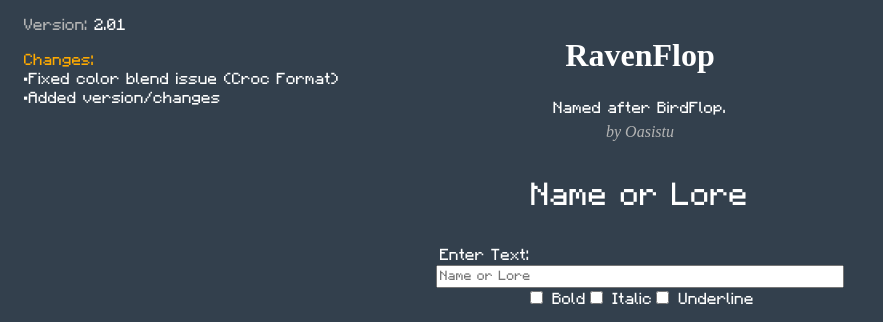
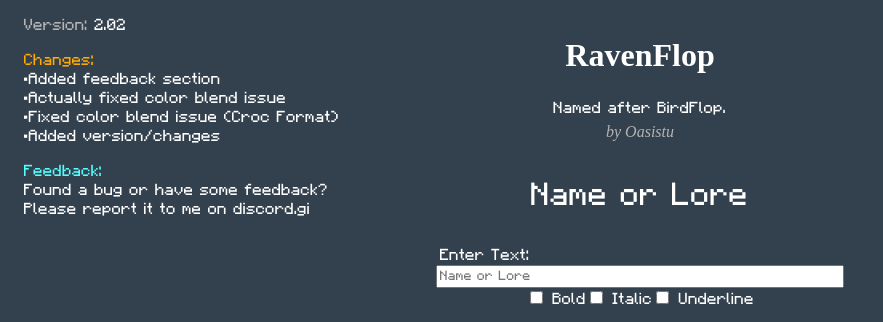
Before and after one commit to Oasistu/RavenFlop, a plain HTML site: page index.html in a window 1280 px wide. Shown: the top 322 px of the page, without its empty margins (0-883 px from the left). Drawn offline with nearby package versions, Linux system fonts and the light colour scheme; a web font is replaced by a local one.

Commit message:
Adding feedback, updating changes

```diff
--- a/index.html
+++ b/index.html
@@ -10,8 +10,9 @@
 
 <body>
   <div class="tech">
-    <p><span class="mc-a7">Version:</span> 2.01</p>
-    <p><span class="mc-a6">Changes:</span><br>•Fixed color blend issue (Croc Format)<br>•Added version/changes</p>
+    <p><span class="mc-a7">Version:</span> 2.02</p>
+    <p><span class="mc-a6">Changes:</span><br>•Added feedback section<br>•Actually fixed color blend issue<br>•Fixed color blend issue (Croc Format)<br>•Added version/changes</p>
+    <p><span class="mc-ab">Feedback:</span><br>Found a bug or have some feedback?<br>Please report it to me on discord.gi</p>
   </div>
   <div class="container">
     <h1>RavenFlop</h1>
--- a/style.css
+++ b/style.css
@@ -57,6 +57,8 @@ input {color: #000 !important;}
 .mc-a7 {color: #b4b4b4;}
 
 .mc-a6 {color: #FFAA00;}
+
+.mc-ab {color: #55FFFF;}
 
 .container {
   width: 400px;
```
